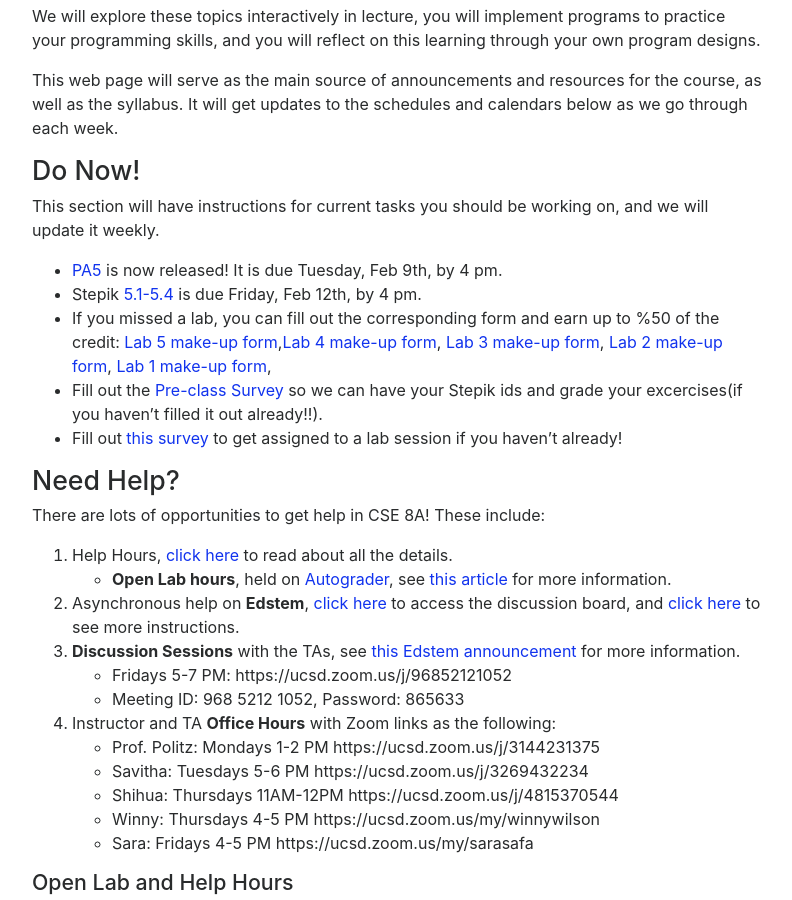
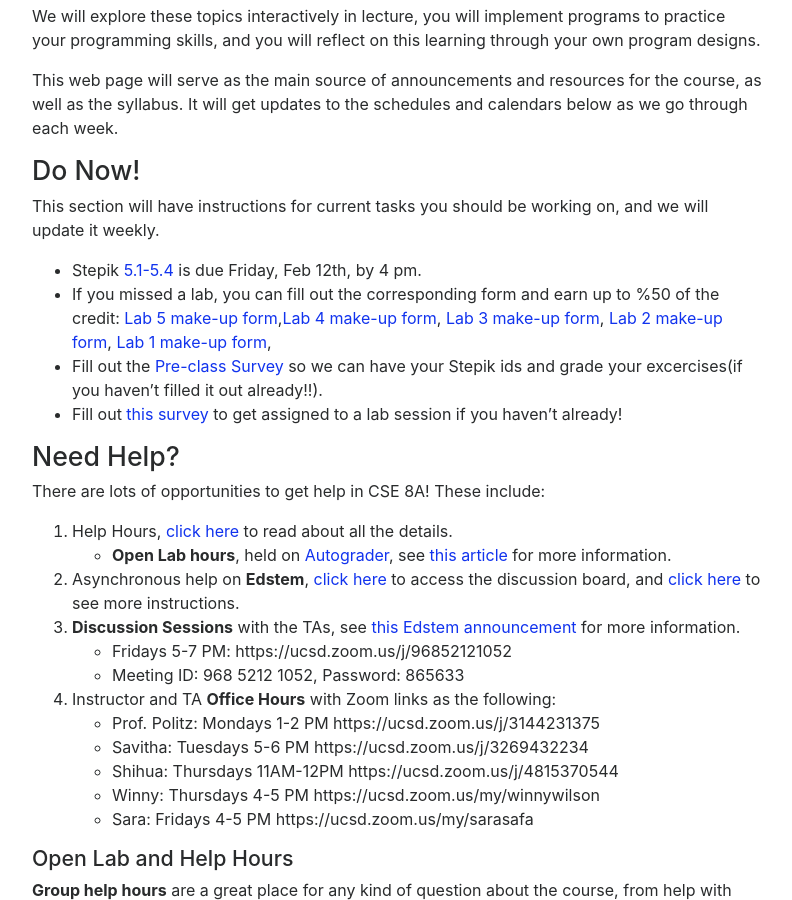
Before and after one commit to ucsd-cse8a-w21/ucsd-cse8a-w21.github.io, a Jekyll site: the page built from index.md, in a window 1280 px wide and 900 px high, scrolled down 683 px. Shown: the whole window, without its empty margins (243-1035 px from the left). Built offline with Jekyll 4.4.1, drawn with Linux system fonts in a browser that asks for light colours; nearby versions of some CDN libraries.

Commit message:
Update index.md

```diff
--- a/index.md
+++ b/index.md
@@ -28,7 +28,6 @@ and calendars below as we go through each week.
 This section will have instructions for current tasks you should be working
 on, and we will update it weekly.
 
-- [PA5](https://docs.google.com/document/d/1W1yW5yE8AEKlTHvoFQ3MYsjA_ZePP5jCeHwGC10SDK0/edit?usp=sharing) is now released! It is due Tuesday, Feb 9th, by 4 pm.
 - Stepik [5.1-5.4](https://stepik.org/lesson/467762/step/1?unit=458581) is due Friday, Feb 12th, by 4 pm.
 - If you missed a lab, you can fill out the corresponding form and earn up to %50 of the credit: [Lab 5 make-up form](https://forms.gle/14defd6iyCd5kM2i6),[Lab 4 make-up form](https://forms.gle/6GvsRUKZAqs8x8Pr7), [Lab 3 make-up form](https://docs.google.com/forms/d/e/1FAIpQLSd34OGESkTY_MG_50luXb9NF_11-Cr94hGmgM-R-ple6NTtFg/viewform), [Lab 2 make-up form](https://forms.gle/q1s1Dr1KMe3RY77LA), [Lab 1 make-up form](https://forms.gle/QybphWqaceBJUVQR9),
 - Fill out the [Pre-class Survey](https://forms.gle/fu7V8UxvKEH3i6ef7) so we can have your Stepik ids and grade your excercises(if you haven't filled it out already!!).
```
